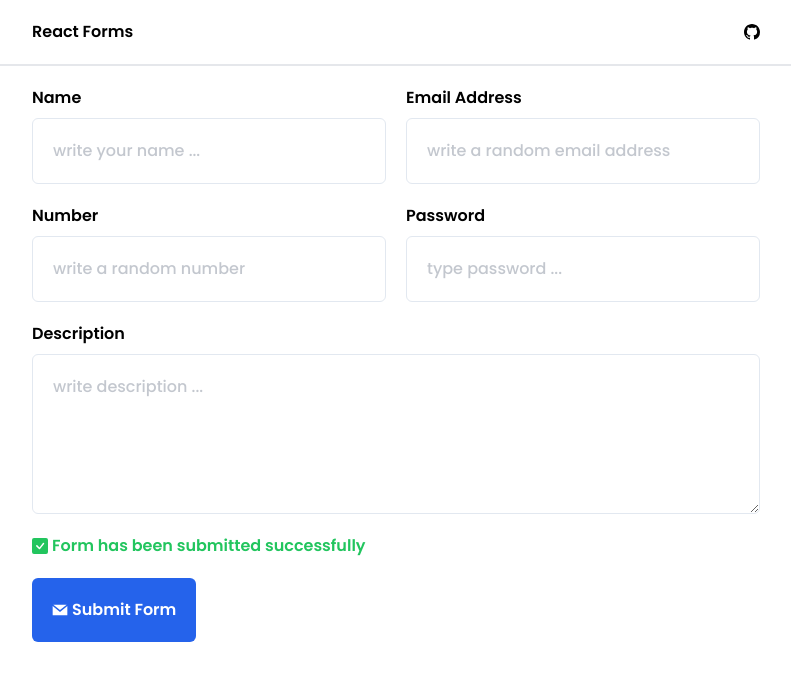
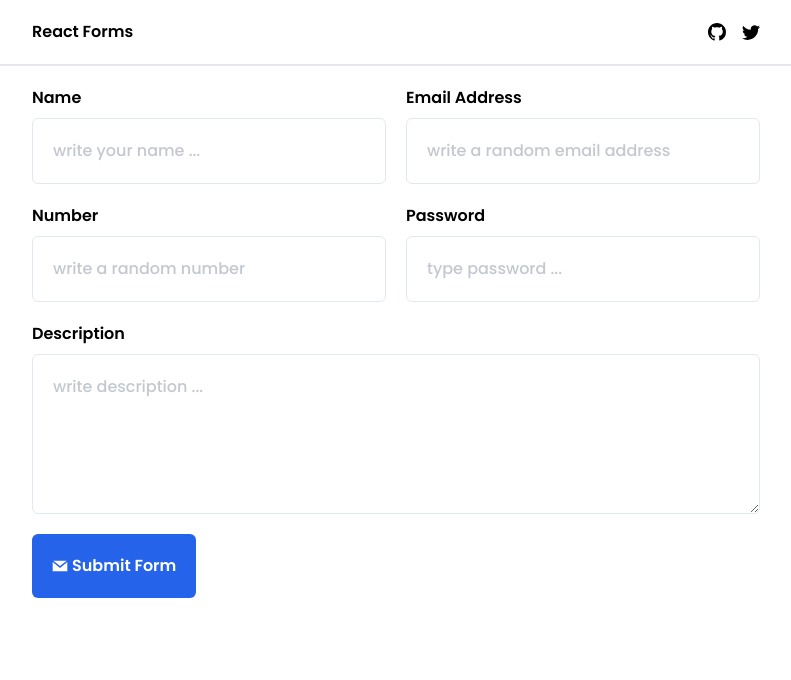
Before and after one commit to saurabhssonkar/Candidateform, a React (Vite) app: page / in a window 1280 px wide. Shown: the top 680 px of the page, without its empty margins (244-1035 px from the left). Built offline with nearby package versions, Linux system fonts and the light colour scheme.

Commit message:
update icons

```diff
--- a/src/Form.jsx
+++ b/src/Form.jsx
@@ -32,7 +32,7 @@ export const Form = () => {
           <Input {...desc_validation} className="md:col-span-2" />
         </div>
         <div className="mt-5">
-          {!success && (
+          {success && (
             <p className="font-semibold text-green-500 mb-5 flex items-center gap-1">
               <BsFillCheckSquareFill /> Form has been submitted successfully
             </p>
--- a/src/components/Navigation.jsx
+++ b/src/components/Navigation.jsx
@@ -1,14 +1,19 @@
 import React from 'react'
-import { BsGithub } from 'react-icons/bs'
+import { BsGithub, BsTwitter } from 'react-icons/bs'
 
 export const Navigation = () => {
   return (
     <div className="border-b-2">
       <nav className="container flex justify-between items-center">
         <div className="font-semibold">React Forms</div>
-        <a href="" target="_blank">
-          <BsGithub />
-        </a>
+        <div className="flex items-center gap-4 text-lg">
+          <a href="https://github.com/Yazdun/react-fcc-forms" target="_blank">
+            <BsGithub />
+          </a>
+          <a href="https://twitter.com/Yazdun" target="_blank">
+            <BsTwitter />
+          </a>
+        </div>
       </nav>
     </div>
   )
```
